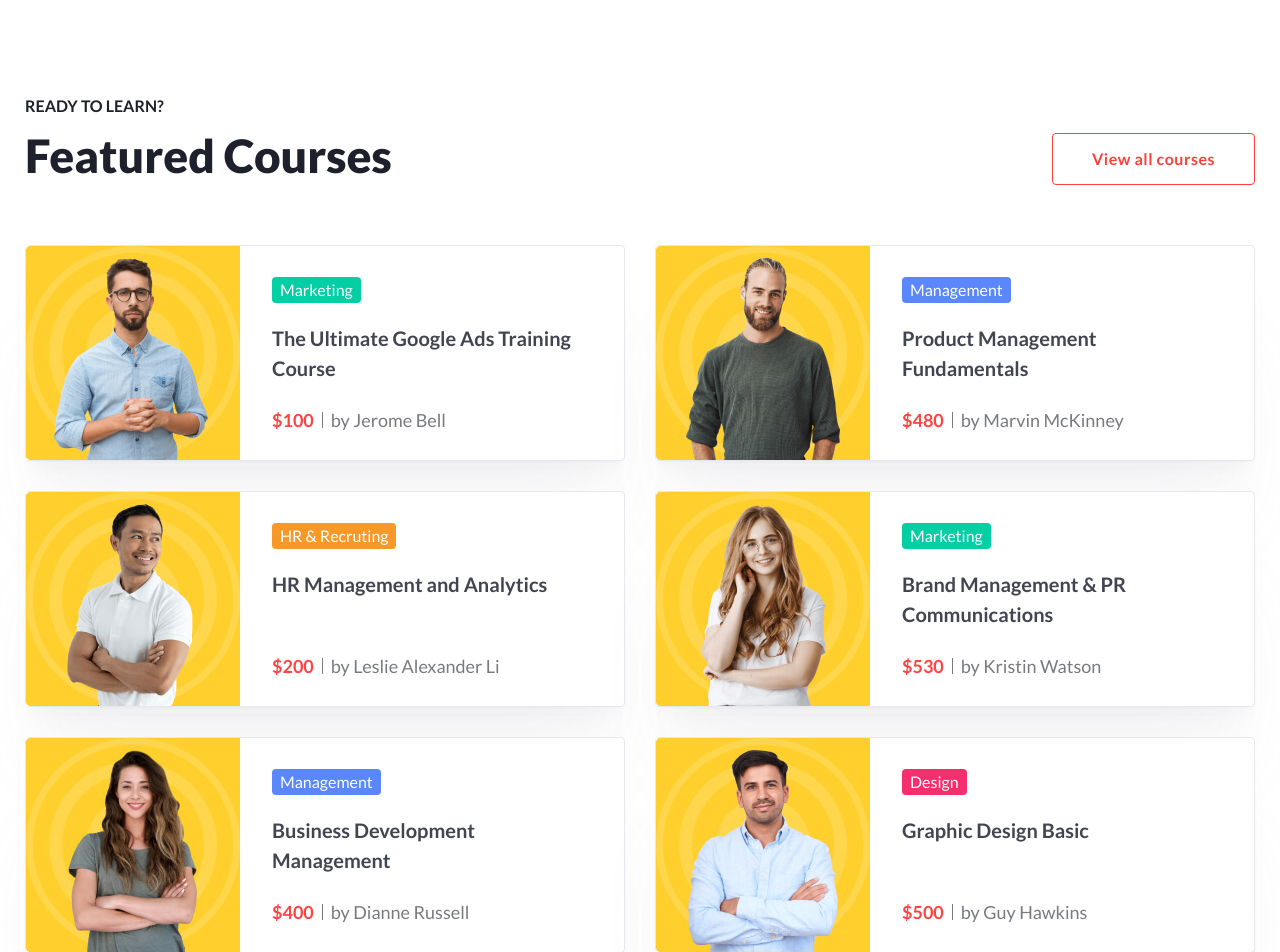
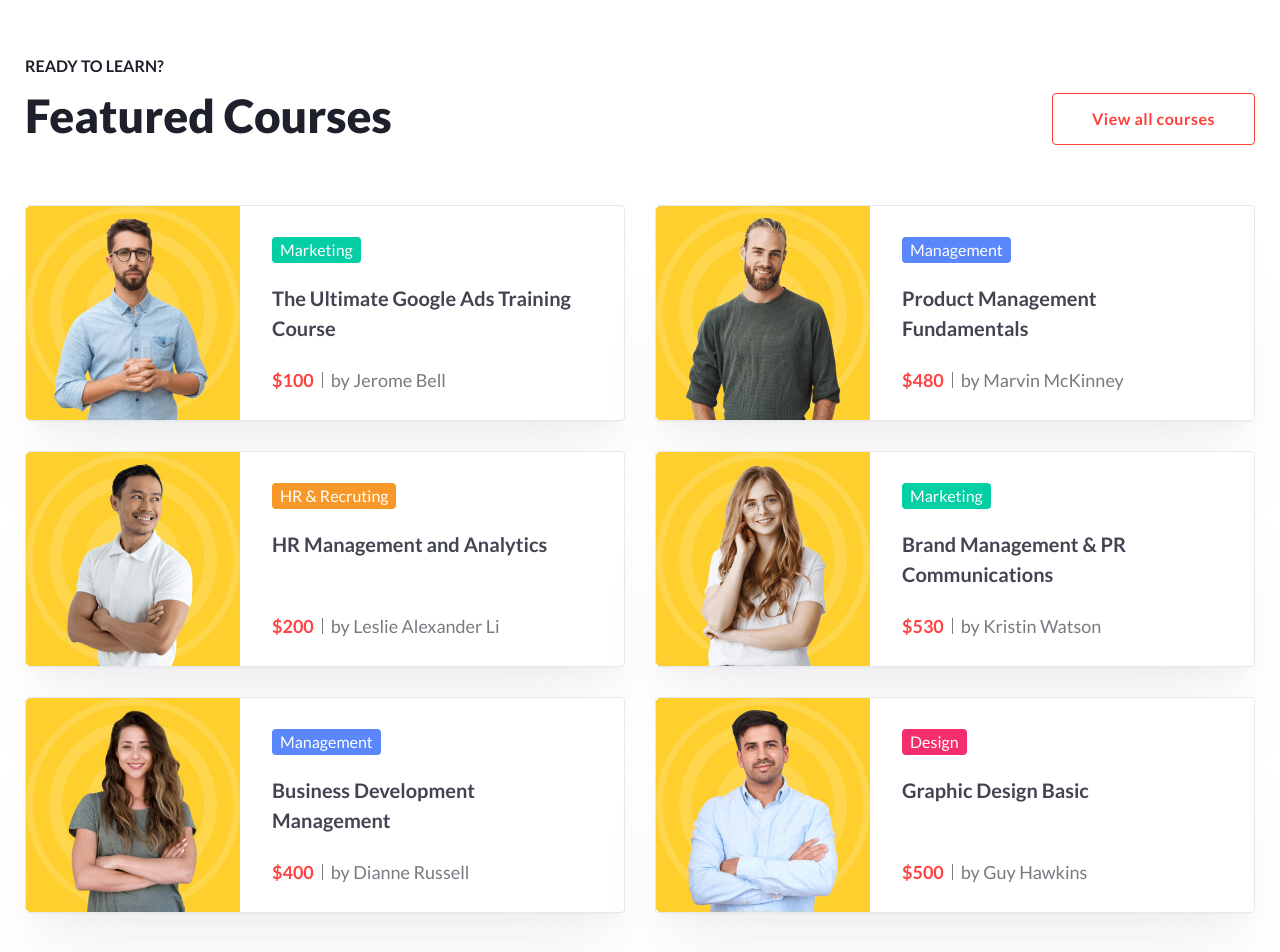
Before and after one commit to Marozik/Lesson__15, a plain HTML site: page index.html in a window 1280 px wide. Shown: the part 1946-2898 px from the top of the page. Drawn offline with Linux system fonts and the light colour scheme; files whose address does not match are found by name.

Commit message:
Add files via upload

```diff
--- a/css/style.css
+++ b/css/style.css
@@ -309,7 +309,7 @@ body{
 
 
 .page__featured-courses {
-	padding: 120px 0;
+	padding: 80px 0;
 }
 .featured-courses__container {
 }
```
